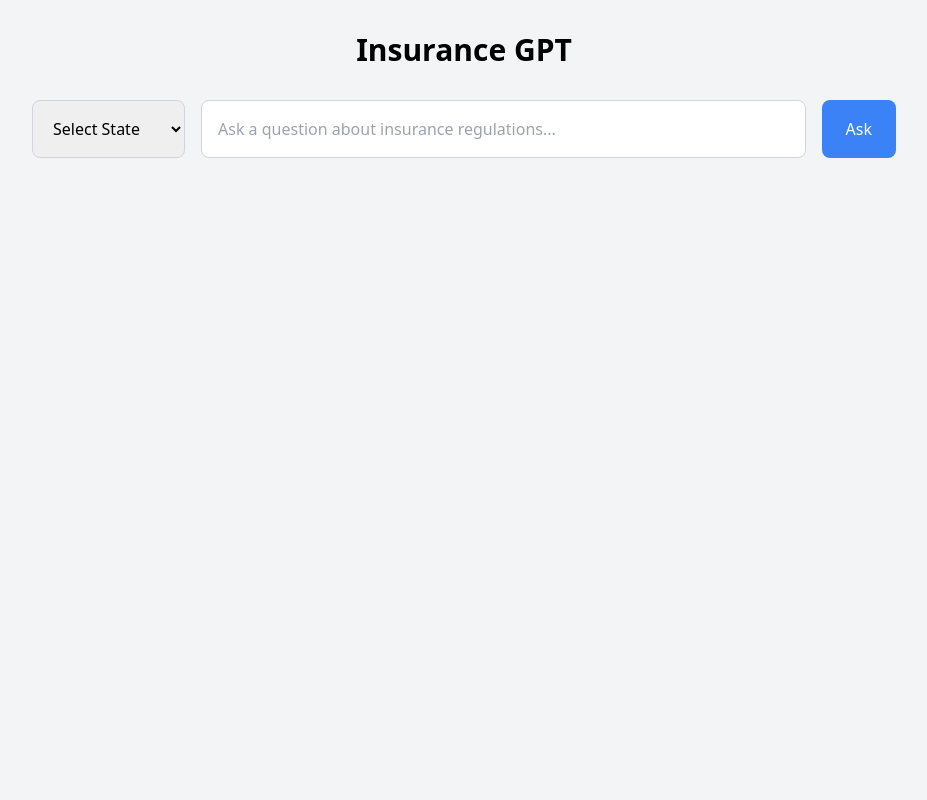
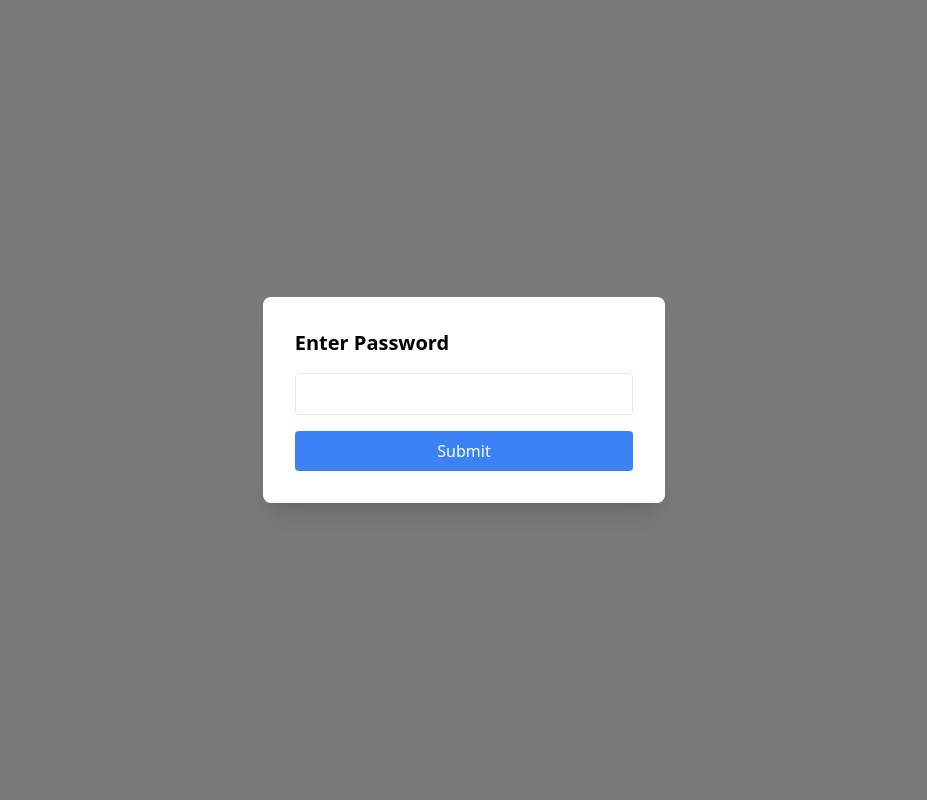
Before and after one commit to adrielsumathipala/insurance-gpt, a FastAPI app: page / in a window 1280 px wide. Shown: the whole page, without its empty margins (176-1103 px from the left). Run offline with FastAPI, Linux system fonts and the light colour scheme; some libraries are stand-ins or nearby versions.

Commit message:
password

```diff
--- a/app.py
+++ b/app.py
@@ -1,5 +1,5 @@
 from typing import List, Optional
-from fastapi import FastAPI, HTTPException, Request, Security, Depends
+from fastapi import FastAPI, HTTPException, Request, Security, Depends, Form
 from fastapi.responses import HTMLResponse
 from fastapi.templating import Jinja2Templates
 from fastapi.staticfiles import StaticFiles
@@ -23,6 +23,7 @@ class EnvVars:
     MONGO_TEST_DB_PASSWORD = os.environ["MONGO_TEST_DB_PASSWORD"]
     PERSONAL_OPENAI_KEY = os.environ["PERSONAL_OPENAI_KEY"]
     INSURANCE_GPT_API_KEY = os.environ["INSURANCE_GPT_API_KEY"]
+    APP_PASSWORD = os.environ.get("APP_PASSWORD", "lula")
 
 # Configure logging
 logging.basicConfig(level=logging.INFO)
@@ -172,3 +173,9 @@ async def ask_question(
     except Exception as e:
         logger.exception("Error in /ask endpoint:")
         raise HTTPException(status_code=500, detail=str(e))
+
+@app.post("/check_password")
+async def check_password(password: str = Form(...)):
+    if password == EnvVars.APP_PASSWORD:
+        return {"valid": True}
+    return {"valid": False}
--- a/templates/index.html
+++ b/templates/index.html
@@ -7,6 +7,17 @@
     <script src="https://cdn.tailwindcss.com"></script>
 </head>
 <body class="bg-gray-100 min-h-screen">
+    <!-- Password Modal -->
+    <div id="passwordModal" class="fixed inset-0 bg-black bg-opacity-50 flex items-center justify-center">
+        <div class="bg-white p-8 rounded-lg shadow-xl">
+            <h2 class="text-xl font-bold mb-4">Enter Password</h2>
+            <input type="password" id="passwordInput" class="border p-2 rounded mb-4 w-full">
+            <button onclick="checkPassword()" class="bg-blue-500 text-white px-4 py-2 rounded w-full">Submit</button>
+        </div>
+    </div>
+
+    <!-- Main Content (initially hidden) -->
+    <div id="mainContent" class="hidden">
         <div class="container mx-auto px-4 py-8 max-w-4xl">
             <h1 class="text-3xl font-bold text-center mb-8">Insurance GPT</h1>
 
@@ -56,6 +67,7 @@
                 <div class="bg-white rounded-lg p-6 shadow-md">
                     <h2 class="text-xl font-semibold mb-4">Source Documents:</h2>
                     <div id="documents" class="space-y-4"></div>
+                </div>
             </div>
         </div>
     </div>
@@ -114,6 +126,38 @@
                 loading.classList.add('hidden');
             }
         });
+
+        async function checkPassword() {
+            const password = document.getElementById('passwordInput').value;
+            const formData = new FormData();
+            formData.append('password', password);
+
+            try {
+                const response = await fetch('/check_password', {
+                    method: 'POST',
+                    body: formData
+                });
+                const data = await response.json();
+
+                if (data.valid) {
+                    document.getElementById('passwordModal').classList.add('hidden');
+                    document.getElementById('mainContent').classList.remove('hidden');
+                } else {
+                    alert('Incorrect password');
+                }
+            } catch (error) {
+                console.error('Error:', error);
+                alert('Error checking password');
+            }
+        }
+
+        // Add event listener for Enter key
+        document.getElementById('passwordInput').addEventListener('keypress', function(e) {
+            if (e.key === 'Enter') {
+                e.preventDefault();
+                checkPassword();
+            }
+        });
     </script>
 </body>
 </html>
```
Also changed, not shown: 2 other files. Lines whose indentation alone changed are shown as unchanged.
